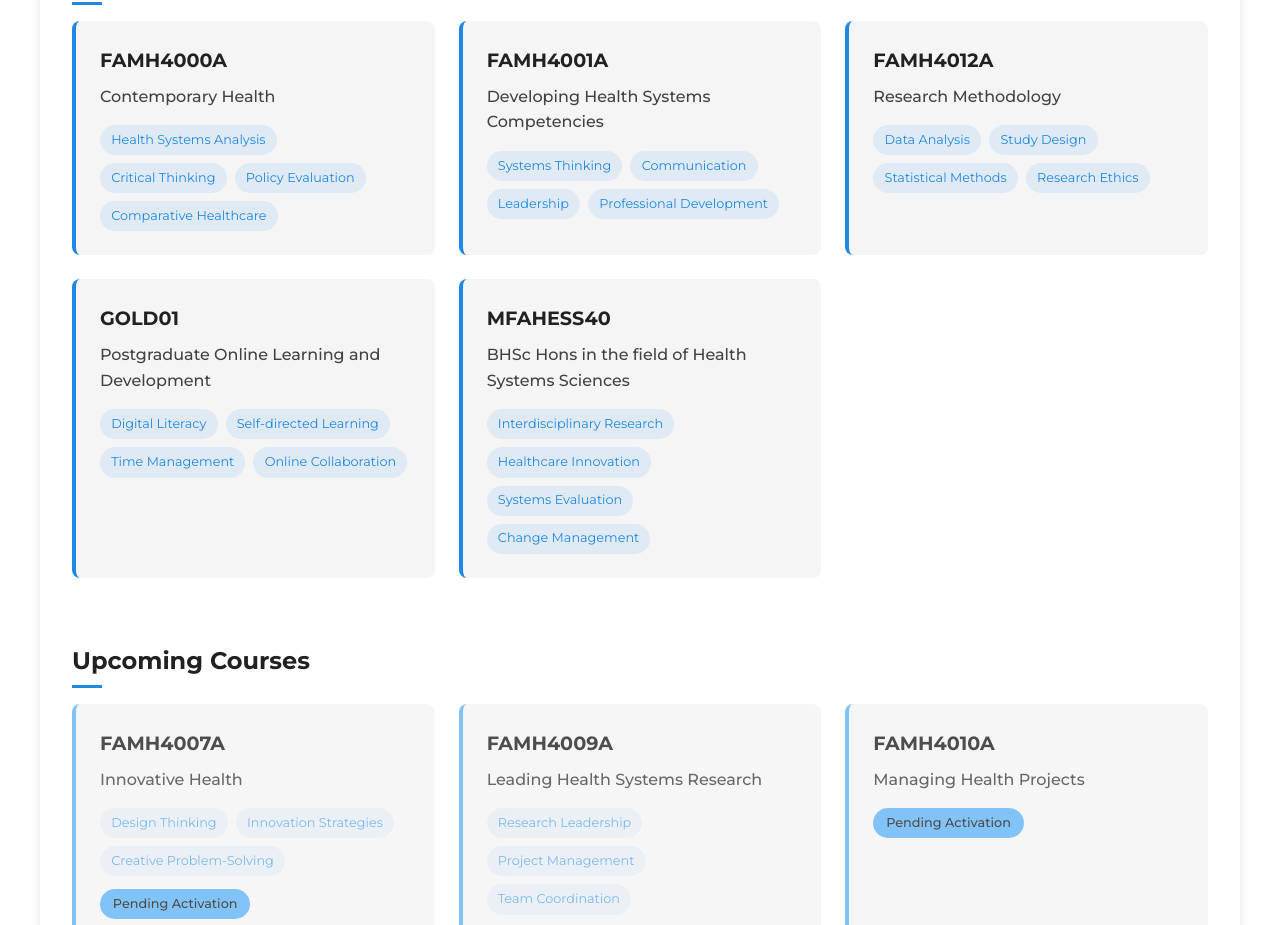
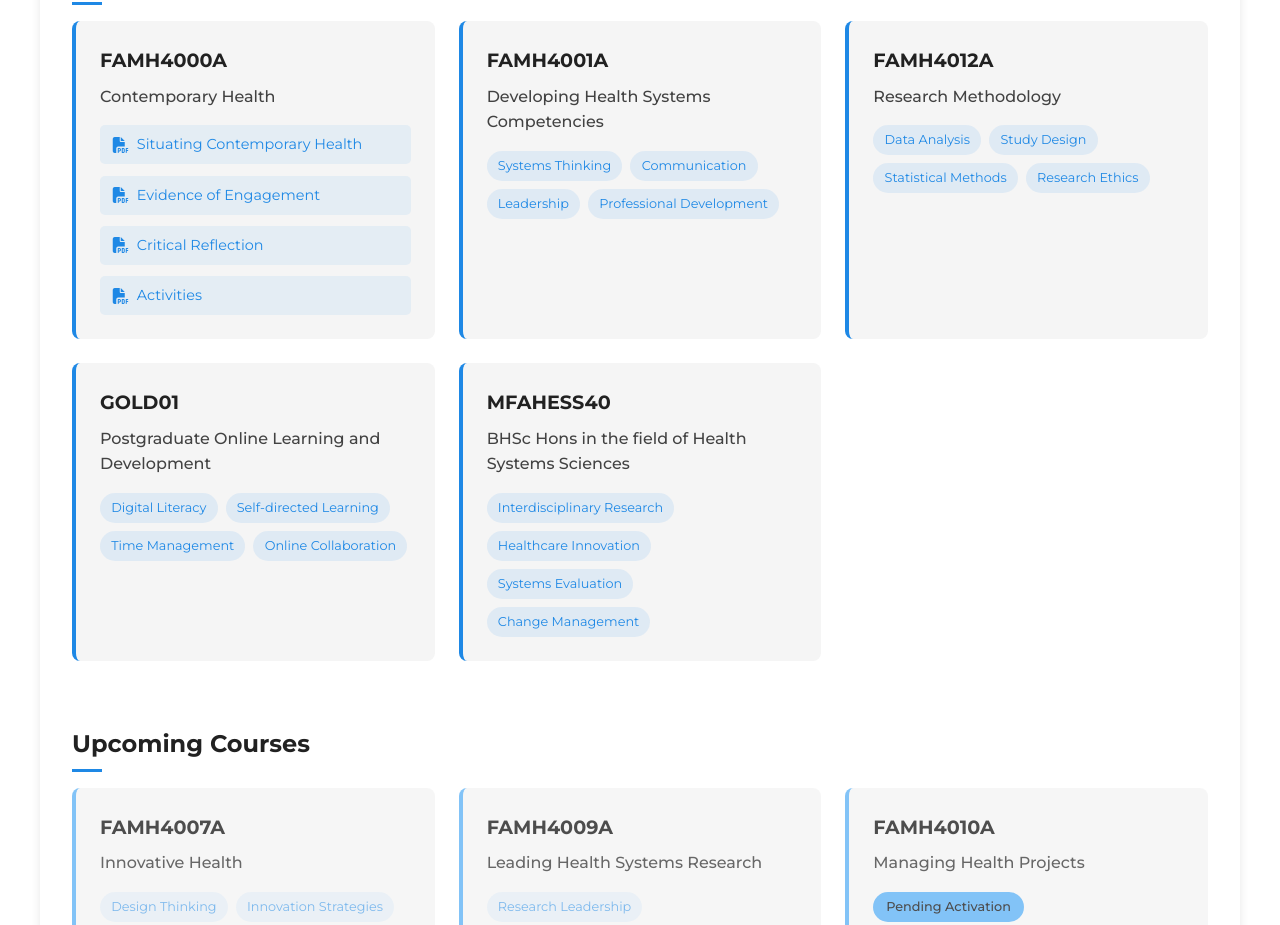
Before and after one commit to Theunus/ethan-terblanche-portfolio, a plain HTML site: page index.html in a window 1280 px wide. Shown: the part 3689-4614 px from the top of the page. Drawn offline with nearby package versions, Linux system fonts and the light colour scheme.

Commit message:
Contemp Health card update

```diff
--- a/index.html
+++ b/index.html
@@ -770,6 +770,62 @@
         .popup p {
             margin-bottom: 0;
         }
+
+        .course-links {
+            display: flex;
+            flex-direction: column;
+            gap: 0.5rem;
+            margin-top: 1rem;
+        }
+
+        .course-link {
+            display: inline-block;
+            font-size: 0.9rem;
+            padding: 0.5rem 1rem;
+            background-color: var(--primary-blue);
+            color: var(--white);
+            border-radius: 5px;
+            text-decoration: none;
+            transition: background-color 0.3s ease;
+        }
+
+        .course-link:hover {
+            background-color: var(--dark-blue);
+        }
+
+        .course-link i {
+            margin-right: 0.5rem;
+        }
+
+        .course-links {
+    display: flex;
+    flex-direction: column;
+    gap: 0.7rem;
+    margin-top: 1rem;
+}
+
+        .course-link {
+            display: flex;
+            align-items: center;
+            text-decoration: none;
+            color: var(--primary-blue);
+            padding: 0.5rem 0.8rem;
+            background-color: rgba(30, 136, 229, 0.08);
+            border-radius: 5px;
+            transition: all 0.2s ease;
+            font-size: 0.9rem;
+        }
+
+        .course-link i {
+            margin-right: 8px;
+            font-size: 1rem;
+        }
+
+        .course-link:hover {
+            background-color: rgba(30, 136, 229, 0.15);
+            transform: translateY(-2px);
+            color: var(--dark-blue);
+        }
     </style>
 </head>
 <body>
@@ -881,11 +937,19 @@
                         <div class="course-card">
                             <h5>FAMH4000A</h5>
                             <p>Contemporary Health</p>
-                            <div class="course-skills">
-                                <span class="course-skill">Health Systems Analysis</span>
-                                <span class="course-skill">Critical Thinking</span>
-                                <span class="course-skill">Policy Evaluation</span>
-                                <span class="course-skill">Comparative Healthcare</span>
+                            <div class="course-links">
+                                <a href="assets/situating-contemporary-health.pdf" download class="course-link">
+                                    <i class="fas fa-file-pdf"></i> Situating Contemporary Health
+                                </a>
+                                <a href="assets/evidence-of-engagement.pdf" download class="course-link">
+                                    <i class="fas fa-file-pdf"></i> Evidence of Engagement
+                                </a>
+                                <a href="assets/critical-reflection.pdf" download class="course-link">
+                                    <i class="fas fa-file-pdf"></i> Critical Reflection
+                                </a>
+                                <a href="assets/contemporary_health_activities.pdf" download class="course-link">
+                                    <i class="fas fa-file-pdf"></i> Activities
+                                </a>
                             </div>
                         </div>
 
```
Also changed, not shown: 5 other files.
